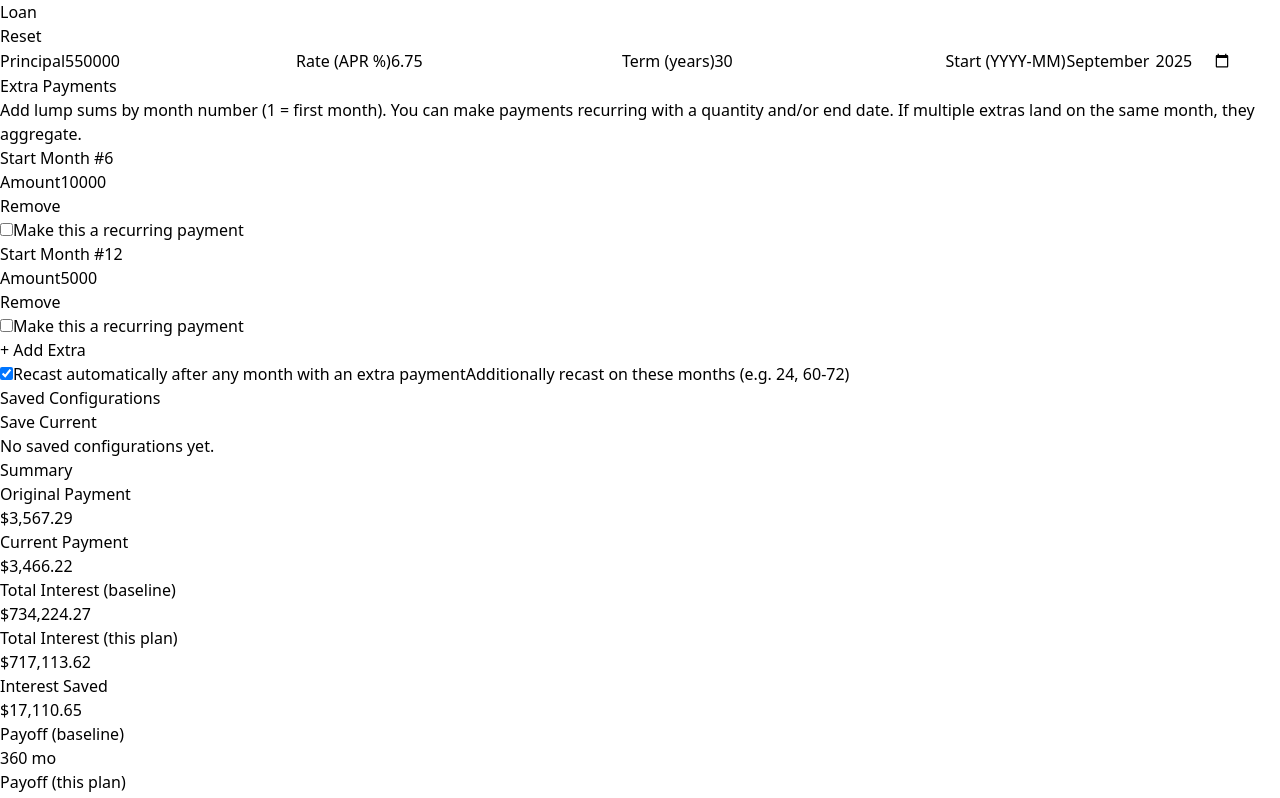
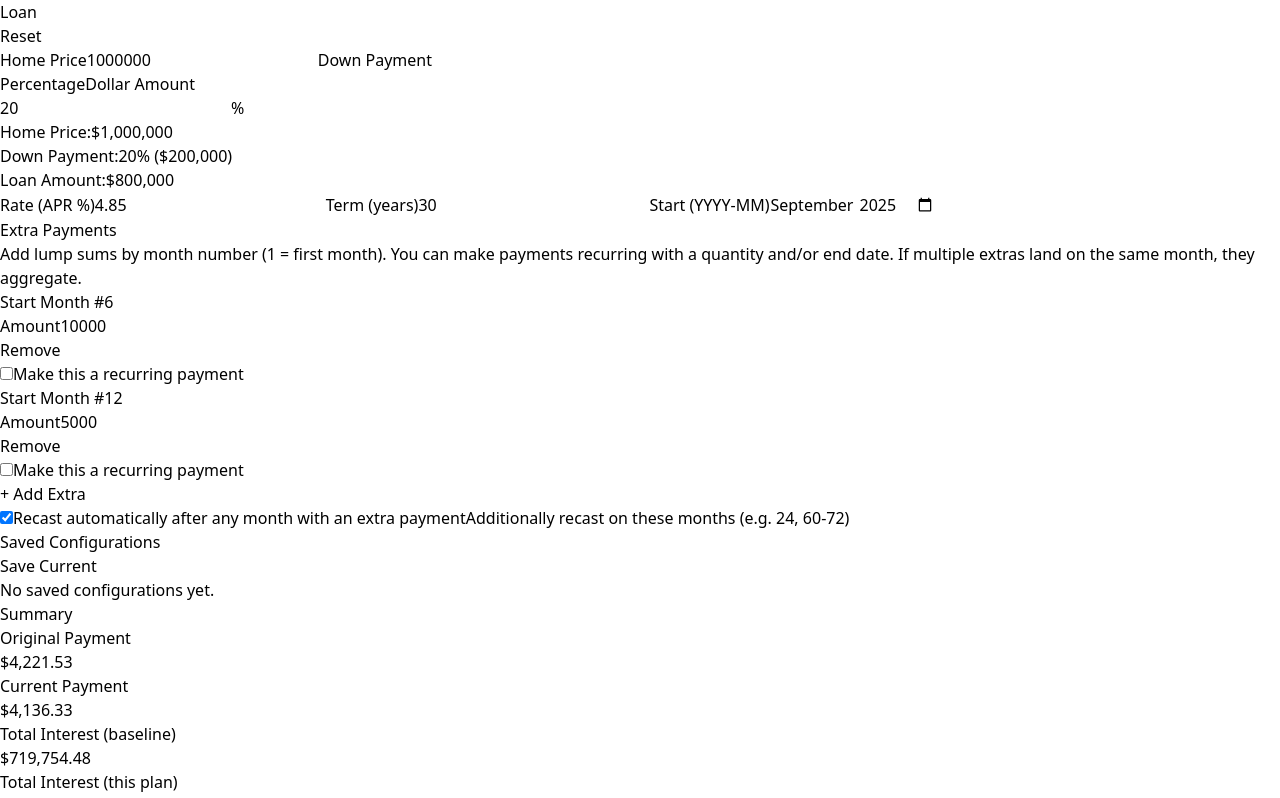
Before and after one commit to omrahman/flexible-mortgage-calculator, a React (Vite) app: page / in a window 1280 px wide. Shown: the top 798 px of the page. Built offline with nearby package versions, Linux system fonts and the light colour scheme.

Commit message:
Down payments

```diff
--- a/src/components/LoanInputs.tsx
+++ b/src/components/LoanInputs.tsx
@@ -1,8 +1,12 @@
 import React from 'react';
+import { SegmentedControl } from './SegmentedControl';
+import type { DownPaymentInput } from '../types';
 
 interface LoanInputsProps {
-  principal: string;
-  setPrincipal: (value: string) => void;
+  homePrice: string;
+  setHomePrice: (value: string) => void;
+  downPayment: DownPaymentInput;
+  setDownPayment: (value: DownPaymentInput) => void;
   rate: string;
   setRate: (value: string) => void;
   termYears: string;
@@ -13,8 +17,10 @@ interface LoanInputsProps {
 }
 
 export const LoanInputs: React.FC<LoanInputsProps> = ({
-  principal,
-  setPrincipal,
+  homePrice,
+  setHomePrice,
+  downPayment,
+  setDownPayment,
   rate,
   setRate,
   termYears,
@@ -23,6 +29,62 @@ export const LoanInputs: React.FC<LoanInputsProps> = ({
   setStartYM,
   onReset,
 }) => {
+  // Calculate loan amount based on home price and down payment
+  const calculateLoanAmount = () => {
+    const homePriceNum = parseFloat(homePrice) || 0;
+    const downPaymentValue = parseFloat(downPayment.value) || 0;
+
+    if (downPayment.type === 'percentage') {
+      return homePriceNum * (1 - downPaymentValue / 100);
+    } else {
+      return Math.max(0, homePriceNum - downPaymentValue);
+    }
+  };
+
+  const loanAmount = calculateLoanAmount();
+
+  const handleDownPaymentTypeChange = (type: string) => {
+    const homePriceNum = parseFloat(homePrice) || 0;
+    const currentValue = parseFloat(downPayment.value) || 0;
+
+    // Don't convert if we're already in the target type
+    if (type === downPayment.type) {
+      return;
+    }
+
+    let newValue: string;
+
+    if (type === 'percentage') {
+      // Converting from dollar amount to percentage
+      if (homePriceNum > 0) {
+        const percentage = (currentValue / homePriceNum) * 100;
+        newValue = percentage > 0 ? percentage.toFixed(1) : '0';
+      } else {
+        newValue = '20'; // Default percentage
+      }
+    } else {
+      // Converting from percentage to dollar amount
+      if (homePriceNum > 0) {
+        const dollarAmount = homePriceNum * (currentValue / 100);
+        newValue = Math.round(dollarAmount).toString();
+      } else {
+        newValue = '200000'; // Default dollar amount
+      }
+    }
+
+    setDownPayment({
+      ...downPayment,
+      type: type as 'percentage' | 'dollar',
+      value: newValue,
+    });
+  };
+
+  const handleDownPaymentValueChange = (value: string) => {
+    setDownPayment({
+      ...downPayment,
+      value,
+    });
+  };
   return (
     <div className="rounded-2xl bg-white p-5 shadow">
       <div className="flex justify-between items-center mb-4">
@@ -39,16 +101,66 @@ export const LoanInputs: React.FC<LoanInputsProps> = ({
       </div>
       <div className="grid grid-cols-2 gap-4">
         <label className="col-span-2">
-          <span className="text-sm text-gray-600">Principal</span>
+          <span className="text-sm text-gray-600">Home Price</span>
           <input
             className="mt-1 w-full rounded-xl border p-2"
             type="number"
             min={0}
             step="1000"
-            value={principal}
-            onChange={(e) => setPrincipal(e.target.value)}
+            value={homePrice}
+            onChange={(e) => setHomePrice(e.target.value)}
           />
         </label>
+
+        <label className="col-span-2">
+          <span className="text-sm text-gray-600 mb-2 block">Down Payment</span>
+          <div className="space-y-3">
+            <SegmentedControl
+              options={[
+                { value: 'percentage', label: 'Percentage' },
+                { value: 'dollar', label: 'Dollar Amount' },
+              ]}
+              value={downPayment.type}
+              onChange={handleDownPaymentTypeChange}
+            />
+            <div className="relative">
+              <input
+                className="w-full rounded-xl border p-2 pr-8"
+                type="number"
+                min={0}
+                step={downPayment.type === 'percentage' ? '0.1' : '1000'}
+                value={downPayment.value}
+                onChange={(e) => handleDownPaymentValueChange(e.target.value)}
+              />
+              <span className="absolute right-3 top-1/2 transform -translate-y-1/2 text-sm text-gray-500">
+                {downPayment.type === 'percentage' ? '%' : '$'}
+              </span>
+            </div>
+          </div>
+        </label>
+
+        <div className="col-span-2 p-3 bg-gray-50 rounded-lg">
+          <div className="text-sm text-gray-600 space-y-1">
+            <div className="flex justify-between">
+              <span>Home Price:</span>
+              <span className="font-medium">${parseFloat(homePrice || '0').toLocaleString()}</span>
+            </div>
+            <div className="flex justify-between">
+              <span>Down Payment:</span>
+              <span className="font-medium">
+                {downPayment.type === 'percentage'
+                  ? `${downPayment.value}% ($${Math.round((parseFloat(homePrice || '0') * parseFloat(downPayment.value || '0')) / 100).toLocaleString()})`
+                  : `$${parseFloat(downPayment.value || '0').toLocaleString()} (${parseFloat(homePrice || '0') > 0 ? ((parseFloat(downPayment.value || '0') / parseFloat(homePrice || '0')) * 100).toFixed(1) : '0'}%)`
+                }
+              </span>
+            </div>
+            <div className="flex justify-between border-t pt-1">
+              <span className="font-semibold">Loan Amount:</span>
+              <span className="font-semibold text-blue-600">${Math.round(loanAmount).toLocaleString()}</span>
+            </div>
+          </div>
+        </div>
+
         <label>
           <span className="text-sm text-gray-600">Rate (APR %)</span>
           <input
--- a/src/components/MortgageRecastCalculator.tsx
+++ b/src/components/MortgageRecastCalculator.tsx
@@ -13,8 +13,10 @@ import { CSV_FILENAME } from '../constants';
 export default function MortgageRecastCalculator() {
   const {
     // State
-    principal,
-    setPrincipal,
+    homePrice,
+    setHomePrice,
+    downPayment,
+    setDownPayment,
     rate,
     setRate,
     termYears,
@@ -48,7 +50,7 @@ export default function MortgageRecastCalculator() {
     hasUnsavedChanges,
   } = useMortgageCalculation();
 
-  const { updateConfiguration, getConfiguration, configurations } = useConfigurations();
+  const { updateConfiguration, getConfiguration } = useConfigurations();
 
   const handleDownloadCSV = () => {
     downloadCSV(csvFor(result.rows), CSV_FILENAME);
@@ -85,7 +87,8 @@ export default function MortgageRecastCalculator() {
 
   // Get current inputs for saving
   const currentInputs = useMemo(() => ({
-    principal,
+    homePrice,
+    downPayment,
     rate,
     termYears,
     startYM,
@@ -93,7 +96,7 @@ export default function MortgageRecastCalculator() {
     autoRecast,
     recastMonthsText,
     showAll,
-  }), [principal, rate, termYears, startYM, extras, autoRecast, recastMonthsText, showAll]);
+  }), [homePrice, downPayment, rate, termYears, startYM, extras, autoRecast, recastMonthsText, showAll]);
 
 
   return (
@@ -102,8 +105,10 @@ export default function MortgageRecastCalculator() {
         {/* Inputs */}
         <div className="lg:col-span-2 space-y-6">
           <LoanInputs
-            principal={principal}
-            setPrincipal={setPrincipal}
+            homePrice={homePrice}
+            setHomePrice={setHomePrice}
+            downPayment={downPayment}
+            setDownPayment={setDownPayment}
             rate={rate}
             setRate={setRate}
             termYears={termYears}
--- a/src/components/SavedConfigurations.tsx
+++ b/src/components/SavedConfigurations.tsx
@@ -1,4 +1,4 @@
-import { useState, useEffect } from 'react';
+import { useState } from 'react';
 import { useConfigurations } from '../contexts/ConfigurationsContext';
 import { ConfigurationModal } from './ConfigurationModal';
 import { SavedConfiguration, CachedInputs } from '../types';
@@ -116,7 +116,7 @@ export function SavedConfigurations({
                   </p>
                 )}
                 <p className="text-xs text-gray-500">
-                  ${config.inputs.principal} • {config.inputs.rate}% • {config.inputs.termYears} years
+                  ${config.inputs.homePrice} • {config.inputs.rate}% • {config.inputs.termYears} years
                 </p>
                 <p className="text-xs text-gray-400">
                   {new Date(config.createdAt).toLocaleDateString()}
--- /dev/null
+++ b/src/components/SegmentedControl.tsx
@@ -0,0 +1,33 @@
+import React from 'react';
+
+interface SegmentedControlProps {
+  options: { value: string; label: string }[];
+  value: string;
+  onChange: (value: string) => void;
+  className?: string;
+}
+
+export const SegmentedControl: React.FC<SegmentedControlProps> = ({
+  options,
+  value,
+  onChange,
+  className = '',
+}) => {
+  return (
+    <div className={`inline-flex rounded-lg border border-gray-300 bg-gray-50 p-1 ${className}`}>
+      {options.map((option) => (
+        <button
+          key={option.value}
+          onClick={() => onChange(option.value)}
+          className={`px-3 py-1 text-sm font-medium rounded-md transition-all duration-200 ${
+            value === option.value
+              ? 'bg-white text-gray-900 shadow-sm border border-gray-200'
+              : 'text-gray-600 hover:text-gray-900 hover:bg-gray-100'
+          }`}
+        >
+          {option.label}
+        </button>
+      ))}
+    </div>
+  );
+};
--- a/src/components/index.ts
+++ b/src/components/index.ts
@@ -10,3 +10,4 @@ export { Th, Td } from './TableComponents';
 export { ConfigurationModal } from './ConfigurationModal';
 export { ErrorBoundary } from './ErrorBoundary';
 export { SavedConfigurations } from './SavedConfigurations';
+export { SegmentedControl } from './SegmentedControl';
--- a/src/constants/index.ts
+++ b/src/constants/index.ts
@@ -1,7 +1,8 @@
 // Application constants and configuration
 
-export const DEFAULT_LOAN_AMOUNT = "550000";
-export const DEFAULT_INTEREST_RATE = "6.75";
+export const DEFAULT_HOME_PRICE = "1000000";
+export const DEFAULT_DOWN_PAYMENT = { type: 'percentage' as const, value: "20" };
+export const DEFAULT_INTEREST_RATE = "4.85";
 export const DEFAULT_TERM_YEARS = "30";
 export const DEFAULT_EXTRA_PAYMENTS = [
   { id: 'default-1', month: 6, amount: 10000 },
--- a/src/contexts/ConfigurationsContext.tsx
+++ b/src/contexts/ConfigurationsContext.tsx
@@ -1,4 +1,4 @@
-import React, { createContext, useContext, ReactNode } from 'react';
+import { createContext, useContext, ReactNode } from 'react';
 import { useSavedConfigurations } from '../hooks/useSavedConfigurations';
 import { SavedConfiguration, CachedInputs } from '../types';
 
--- a/src/hooks/useMortgageCalculation.ts
+++ b/src/hooks/useMortgageCalculation.ts
@@ -4,13 +4,14 @@ import { useMemo } from 'react';
 import { buildSchedule, parseMonthInput } from '../utils/calculations';
 import { round2 } from '../utils/formatters';
 import type { ExtraItem, ExtraMap, ScheduleParams, CachedInputs } from '../types';
-import { DEFAULT_LOAN_AMOUNT, DEFAULT_INTEREST_RATE, DEFAULT_TERM_YEARS, DEFAULT_EXTRA_PAYMENTS } from '../constants';
+import { DEFAULT_HOME_PRICE, DEFAULT_DOWN_PAYMENT, DEFAULT_INTEREST_RATE, DEFAULT_TERM_YEARS, DEFAULT_EXTRA_PAYMENTS } from '../constants';
 import { useLocalStorage } from './useLocalStorage';
 
 export const useMortgageCalculation = () => {
   // Default values for cached inputs
   const defaultCachedInputs: CachedInputs = {
-    principal: DEFAULT_LOAN_AMOUNT,
+    homePrice: DEFAULT_HOME_PRICE,
+    downPayment: DEFAULT_DOWN_PAYMENT,
     rate: DEFAULT_INTEREST_RATE,
     termYears: DEFAULT_TERM_YEARS,
     startYM: (() => {
@@ -25,11 +26,52 @@ export const useMortgageCalculation = () => {
     showAll: false,
   };
 
-  // Use localStorage to persist all user inputs
-  const [cachedInputs, setCachedInputs, clearCachedInputs] = useLocalStorage<CachedInputs>(
+  // Migration function to handle old data structure
+  const migrateCachedInputs = (inputs: any): CachedInputs => {
+    // If it's already the new structure, return as is
+    if (inputs.homePrice && inputs.downPayment) {
+      return inputs;
+    }
+
+    // Migrate from old structure
+    return {
+      homePrice: inputs.principal || DEFAULT_HOME_PRICE,
+      downPayment: DEFAULT_DOWN_PAYMENT,
+      rate: inputs.rate || DEFAULT_INTEREST_RATE,
+      termYears: inputs.termYears || DEFAULT_TERM_YEARS,
+      startYM: inputs.startYM || (() => {
+        const d = new Date();
+        const y = d.getFullYear();
+        const m = (d.getMonth() + 1).toString().padStart(2, "0");
+        return `${y}-${m}`;
+      })(),
+      extras: inputs.extras || DEFAULT_EXTRA_PAYMENTS,
+      autoRecast: inputs.autoRecast !== undefined ? inputs.autoRecast : true,
+      recastMonthsText: inputs.recastMonthsText,
+      showAll: inputs.showAll || false,
+    };
+  };
+
+  // Use localStorage to persist all user inputs with migration
+  const [rawCachedInputs, setRawCachedInputs, clearCachedInputs] = useLocalStorage<any>(
     'mortgage-calculator-inputs',
     defaultCachedInputs
   );
+
+  // Migrate the cached inputs to the new structure
+  const cachedInputs = useMemo(() => migrateCachedInputs(rawCachedInputs), [rawCachedInputs]);
+
+  // Wrapper for setCachedInputs that ensures the new structure
+  const setCachedInputs = (value: CachedInputs | ((prev: CachedInputs) => CachedInputs)) => {
+    if (typeof value === 'function') {
+      setRawCachedInputs((prev: any) => {
+        const migrated = migrateCachedInputs(prev);
+        return value(migrated);
+      });
+    } else {
+      setRawCachedInputs(value);
+    }
+  };
 
   // Track which configuration is currently loaded (if any)
   const [loadedConfigurationId, setLoadedConfigurationId] = useLocalStorage<string | null>(
@@ -43,19 +85,36 @@ export const useMortgageCalculation = () => {
     null
   );
 
-  // Extract individual values from cached inputs
-  const principal = cachedInputs.principal;
+  // Extract individual values from cached inputs (now guaranteed to be in new structure)
+  const homePrice = cachedInputs.homePrice;
+  const downPayment = cachedInputs.downPayment;
   const rate = cachedInputs.rate;
   const termYears = cachedInputs.termYears;
   const startYM = cachedInputs.startYM;
   const extras = cachedInputs.extras;
   const autoRecast = cachedInputs.autoRecast;
   const recastMonthsText = cachedInputs.recastMonthsText || '';
+
+  // Calculate principal (loan amount) from home price and down payment
+  const principal = useMemo(() => {
+    const homePriceNum = parseFloat(homePrice) || 0;
+    const downPaymentValue = parseFloat(downPayment.value) || 0;
+
+    if (downPayment.type === 'percentage') {
+      return homePriceNum * (1 - downPaymentValue / 100);
+    } else {
+      return Math.max(0, homePriceNum - downPaymentValue);
+    }
+  }, [homePrice, downPayment]);
   const showAll = cachedInputs.showAll;
 
   // Individual setters that update the cached inputs
-  const setPrincipal = (value: string) => {
-    setCachedInputs((prev: CachedInputs) => ({ ...prev, principal: value }));
+  const setHomePrice = (value: string) => {
+    setCachedInputs((prev: CachedInputs) => ({ ...prev, homePrice: value }));
+  };
+
+  const setDownPayment = (value: any) => {
+    setCachedInputs((prev: CachedInputs) => ({ ...prev, downPayment: value }));
   };
 
   const setRate = (value: string) => {
@@ -204,7 +263,8 @@ export const useMortgageCalculation = () => {
     }
 
     return (
-      cachedInputs.principal !== originalInputs.principal ||
+      cachedInputs.homePrice !== originalInputs.homePrice ||
+      JSON.stringify(cachedInputs.downPayment) !== JSON.stringify(originalInputs.downPayment) ||
       cachedInputs.rate !== originalInputs.rate ||
       cachedInputs.termYears !== originalInputs.termYears ||
       cachedInputs.startYM !== originalInputs.startYM ||
@@ -217,8 +277,11 @@ export const useMortgageCalculation = () => {
 
   return {
     // State
-    principal,
-    setPrincipal,
+    homePrice,
+    setHomePrice,
+    downPayment,
+    setDownPayment,
+    principal, // calculated from home price and down payment
     rate,
     setRate,
     termYears,
```
Also changed, not shown: src/types/index.ts (+10 -1 lines).
